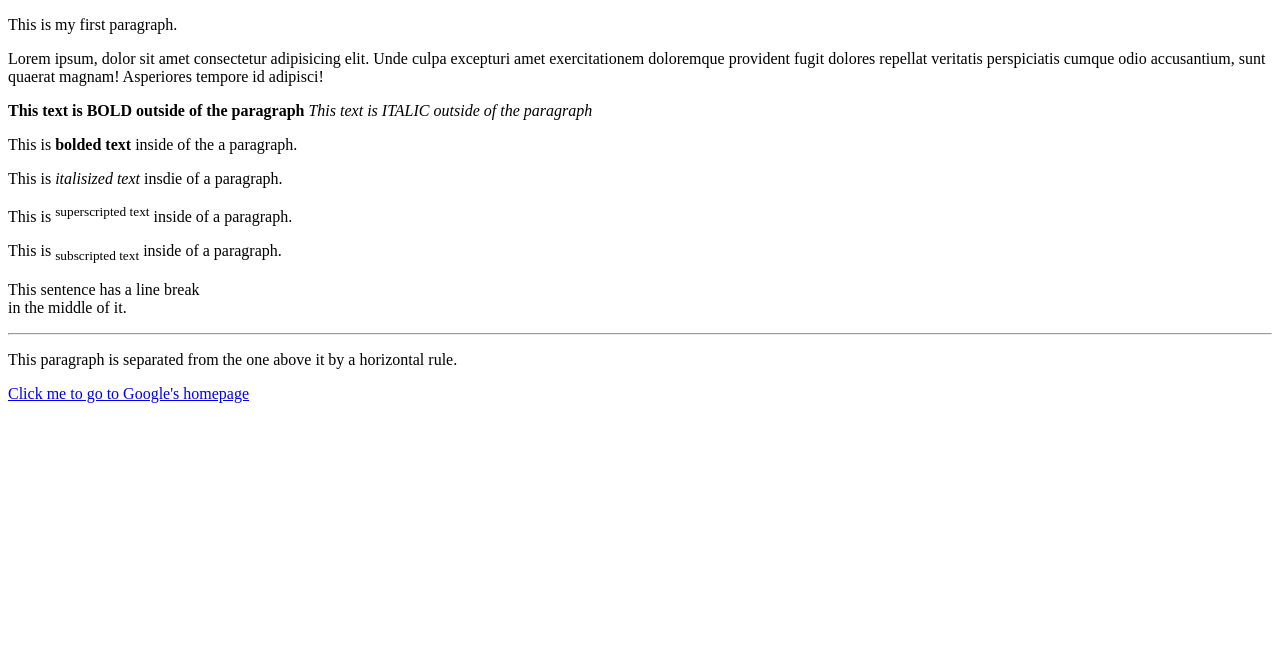
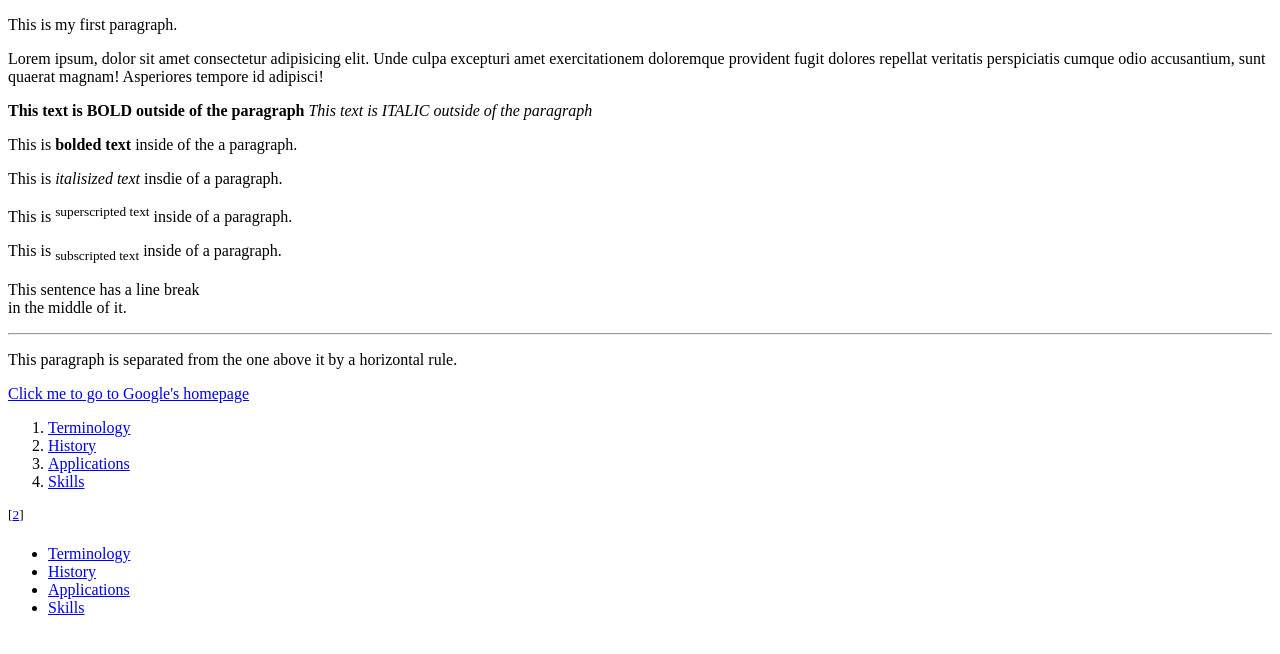
Before and after one commit to Pebbles05032004/pebbles05032004.github.io, a plain HTML site: page demos/basic html drills/index.html in a window 1280 px wide. Drawn offline with Linux system fonts and the light colour scheme.

Commit message:
wikipage2

```diff
--- a/demos/basic html drills/index.html
+++ b/demos/basic html drills/index.html
@@ -58,5 +58,33 @@
          <a href="https://www.google.com/?client=safari" target="_blank">
             Click me to go to Google's homepage
          </a>
+
+         <ol>
+            <li>
+                <a href="#terminology">Terminology</a>
+            </l1>
+            <li>
+                <a href="#history">History</a>
+            </li>
+            <li>
+                <a href="#applications">Applications</a>
+            <li>
+                <a href="#skills">Skills</a>
+        </ol>
+
+      </a><sup> [<a href="#2">2</a>]</sup>
+
+      <ul>
+         <li>
+             <a href="#terminology">Terminology</a>
+         </l1>
+         <li>
+             <a href="#history">History</a>
+         </li>
+         <li>
+             <a href="#applications">Applications</a>
+         <li>
+             <a href="#skills">Skills</a>
+     </ul>
     </body>
 </html>
```
Also changed, not shown: wiki-page-2/index.html (+12 -12 lines).
